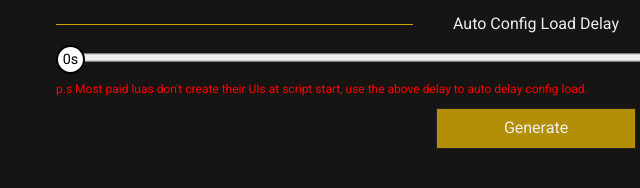
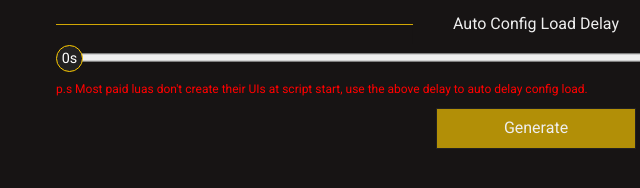
Before and after one commit to csmit195/GS-Lua-Config-Loader, a plain HTML site: page index.html in a window 1280 px wide. Shown: the part 864-1052 px from the top of the page, 104-744 px from the left. Drawn offline with nearby package versions, Linux system fonts and the light colour scheme.

Commit message:
update range slider style

```diff
--- a/style.css
+++ b/style.css
@@ -178,17 +178,18 @@ hr.seperator::after {
 }
 #configdelay:before {
     content: attr(data-value) "s";
-    color: black;
+    color: white;
     font-size: 0.9em;
     position: absolute;
     left: calc( calc( 10% - 2px ) *  var(--configValue) );
 
-    background-color: white;
-    border: 2px solid #000;
     border-radius: 100%;
     width: 25px;
     height: 25px;
     line-height: 25px;
+
+    background-color: #222121;
+    border: 1px solid #FFCC00;
 
     text-align: center;
 
```
